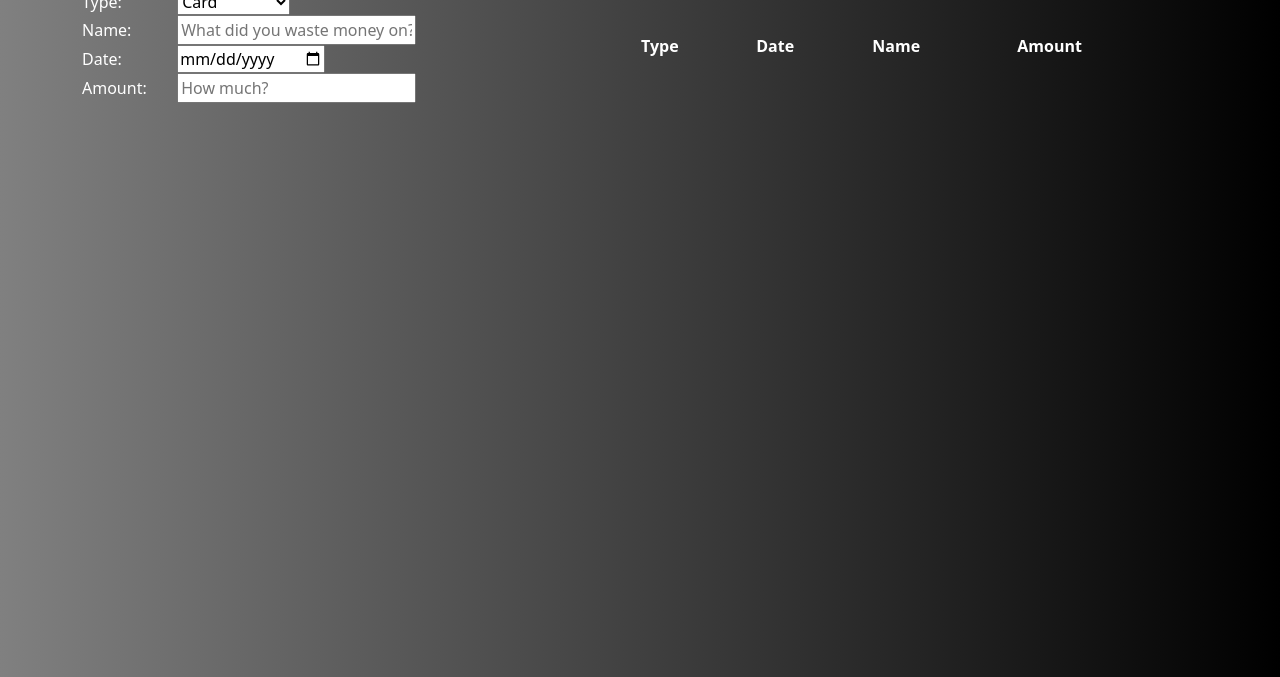
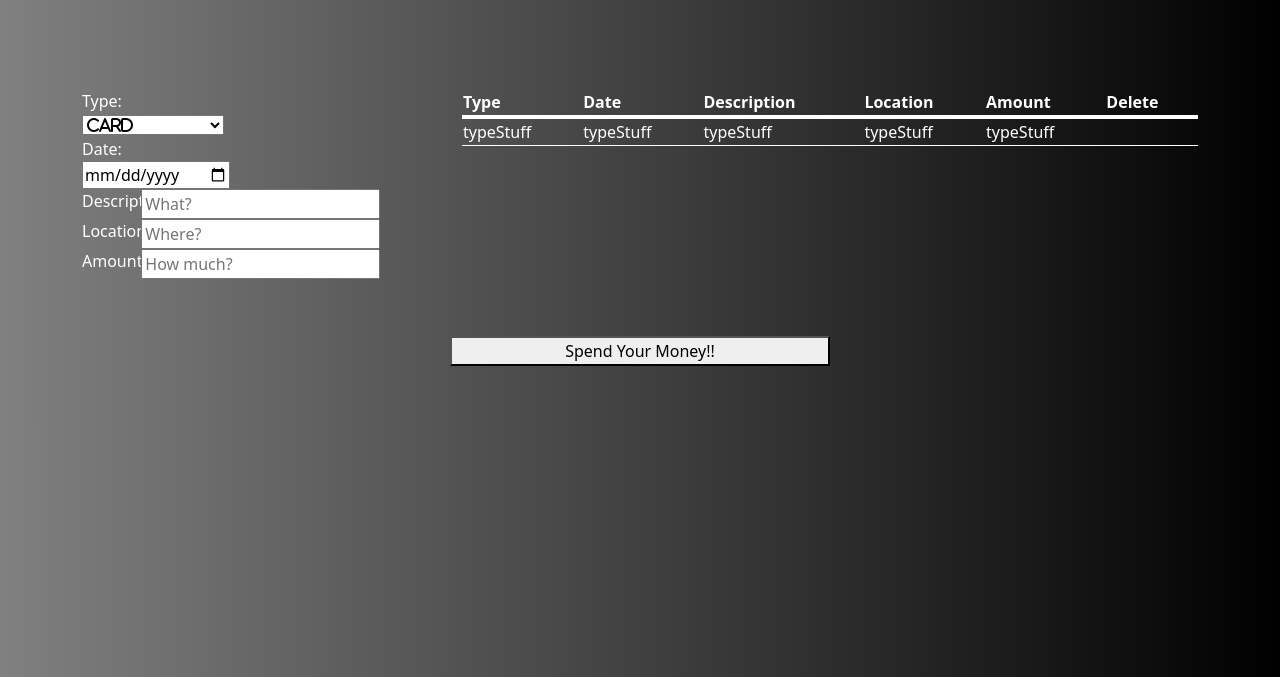
Before and after one commit to FatHippie1/ExpenseTracker, a plain HTML site: page index.html in a window 1280 px wide. Shown: the part 123-800 px from the top of the page. Drawn offline with nearby package versions, Linux system fonts and the light colour scheme.

Commit message:
did a whole bunch of awesomeness.

```diff
--- a/index.html
+++ b/index.html
@@ -38,39 +38,70 @@
             </div>
         </div>
     </nav>
+    <div class="grid">
+
         <div class="container">
             <div class="row">
                 <H1 class="col-12 text-center">Expense Tracker</H1>
             </div>
             <div class="row">
-            <form action="" class="col-6">
+                <form action="" class="col-1-3">
                     <div>
-                    <label for="type" class="col-2">Type:</label>
-                    <select name="type" id="type">
+                        <label for="type" class="col-2">Type:</label><br>
+                        <script src="https://kit.fontawesome.com/4fb00e0767.js" crossorigin="anonymous"></script>
+                        <select name="type" class="fa" id="type">
                             <option value="card">Card</option>
                             <option value="cash">Cash is King</option>
-                        <option value="crypto">Crypto</option>
+                            <option value="bitcoin">BitCoin</option>
                             <option value="other">Other</option>
                         </select>
                         <br>
-                    <label for="name" class="col-2">Name:</label>
-                    <input type="text" name="name" placeholder="What did you waste money on?">
+                        <label for="date" class="col-2">Date:</label><br>
+                        <input type="date" name="date" id="date">
                         <br>
-                    <label for="date" class="col-2">Date:</label>
-                    <input type="date" name="date">
+                        <label for="description" class="col-2">Description:</label>
+                        <input type="text" name="description" id="description" placeholder="What?">
                         <br>
+                        <label for="locale" class="col-2">Location:</label>
+                        <input type="text" name="locale" id="locale" placeholder="Where?"><br>
                         <label for="amount" class="col-2">Amount:</label>
-                    <input type="number" name="amount" placeholder="How much?">
+                        <input type="number" name="amount" id="amount" placeholder="How much?">
                     </div>
                 </form>
-            <table class="col-6">
-                <th>Type</th>
-                <th>Date</th>
-                <th>Name</th>
-                <th>Amount</th>
+                <div class="col-2-3">
+                    <table class="container">
+                        <tbody>
+                            <tr>
+                                <th col-2>Type</th>
+                                <th col-2>Date</th>
+                                <th col-2>Description</th>
+                                <th col-2>Location</th>
+                                <th col-2>Amount</th>
+                                <th col-2>Delete</th>
+                            </tr>
+                            <tr>
+                                <td>typeStuff</td>
+                                <td>typeStuff</td>
+                                <td>typeStuff</td>
+                                <td>typeStuff</td>
+                                <td>typeStuff</td>
+
+                            </tr>
+                </div>
+
+                <div>
+                </div>
+                </tbody>
                 </table>
             </div>
         </div>
+        <div class="row justify-content-center">
+            <button type="button" onclick="addExpense(event)" class="submit col-4" id="addExpense">Spend Your
+                Money!!</button>
+        </div>
+    </div>
+    </div>
+    <script src="scripts.js"></script>
     <script src="https://cdn.jsdelivr.net/npm/bootstrap@5.2.0/dist/js/bootstrap.bundle.min.js"
         integrity="sha384-A3rJD856KowSb7dwlZdYEkO39Gagi7vIsF0jrRAoQmDKKtQBHUuLZ9AsSv4jD4Xa"
         crossorigin="anonymous"></script>
--- a/scripts.js
+++ b/scripts.js
@@ -0,0 +1,47 @@
+const add = document.getElementById('addexpense');
+const type = document.getElementById('type');
+const date = document.getElementById('date');
+const description = document.getElementById('description');
+const locale = document.getElementById('locale');
+const amount = document.getElementById('amount');
+const expenseItem = document.querySelector('table');
+const expenseType = document.querySelector('table');
+
+
+//add.addEventListener(click, function () {
+//  console.log('clicked');
+//})
+
+function addExpense(e) {
+
+    expenseItem.innerHTML += `
+    <td>${type.value}</td>
+    <td>${date.value}</td>
+    <td>${description.value}</td>
+    <td>${locale.value}</td>
+    <td>${amount.value}</td>
+    <td><button id="delete" type="button"><i class="fa-solid fa-trash" onclick="deleteExpense(event)"></i></button></td>
+    `
+    expenseType.innerHTML.insertAdjacentElement(expenseItem) = `
+    <td>${type.value}</td>`
+    //if (type.value == 'bitcoin') {
+    //  icon += `<i class="fa-solid fa-bitcoin-sign"></i>`
+    // }
+    console.log('clicked button');
+    console.log(type.value);
+    console.log(date.value);
+    console.log(description.value);
+    console.log(locale.value);
+    console.log(amount.value);
+
+}
+
+function deleteExpense(e) {
+    const target = e.target;
+    const parentButton = target.parentElement;
+    const parentTD = parentButton.parentElement;
+    const parentTR = parentTD.parentElement;
+    //const parentTB = parentTR.parentElement;
+    parentTR.remove();
+    console.log('deleted!');
+}
--- a/style.css
+++ b/style.css
@@ -1,4 +1,48 @@
+[class*='col'] {
+
+    float: left;
+}
+
+.col-1-3 {
+    width: 33.33%;
+    float: left;
+}
+
+.col-2-3 {
+    width: 66.66%;
+    float: left;
+}
+
+#addExpense {
+    margin: 5%;
+}
+
+#delete {
+    background: transparent;
+    color: white;
+    border: none;
+}
+
 body {
     background-image: linear-gradient(90deg, grey, black);
     color: white;
 }
+
+h1 {
+    padding-bottom: 100px;
+}
+
+th {
+    border: 4px solid white;
+    border-style: none none solid none;
+}
+
+tr {
+    border: 1px solid white;
+    border-style: none none solid none;
+}
+
+select {
+    font-family: 'FontAwesome', 'sans-serif';
+
+}
```
Lines whose indentation alone changed are shown as unchanged.
